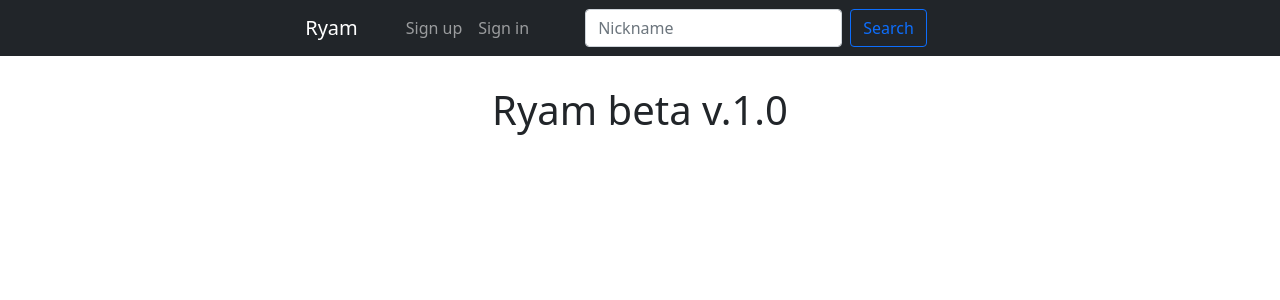
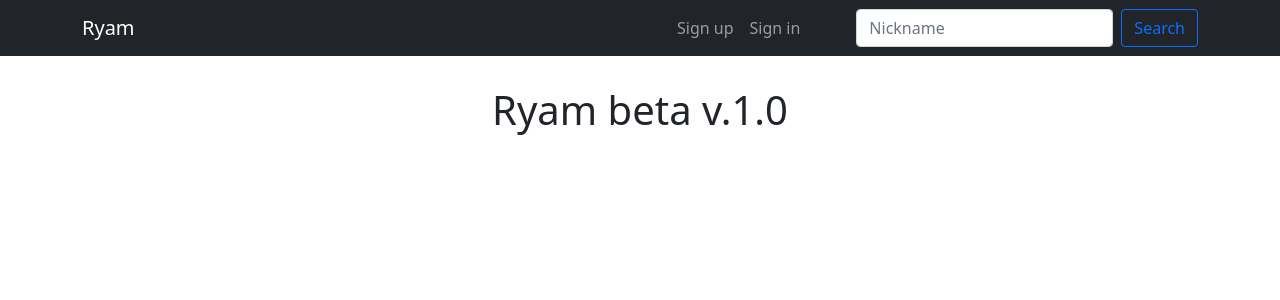
Before and after one commit to nice77/Yandex-Lyceum-WEB-Proj, a Flask app: page / in a window 1280 px wide. Shown: the top 300 px of the page. Run offline with Flask 2, Linux system fonts and the light colour scheme; some libraries are stand-ins or nearby versions.

Commit message:
first changes

```diff
--- a/app/static/scripts/main.js
+++ /dev/null
@@ -1,5 +0,0 @@
-const hamburger = document.querySelector('.hamburger');
-hamburger.addEventListener('click', function() {
-   this.classList.toggle('is-active');
-
-});
--- a/app/templates/base.html
+++ b/app/templates/base.html
@@ -2,47 +2,49 @@
 <html lang="en">
 <head>
     <meta charset="UTF-8">
+    <meta name="viewport" content="width=device-width, initial-scale=1.0">
     <link href="https://cdn.jsdelivr.net/npm/bootstrap@5.1.3/dist/css/bootstrap.min.css" rel="stylesheet"
           integrity="sha384-1BmE4kWBq78iYhFldvKuhfTAU6auU8tT94WrHftjDbrCEXSU1oBoqyl2QvZ6jIW3"
           crossorigin="anonymous">
+      <!--<link rel="stylesheet" href="https://stackpath.bootstrapcdn.com/bootstrap/5.0.0-alpha1/css/bootstrap.min.css">-->
     <link rel="stylesheet" type="text/css" href="../static/styles/styles.css">
     <title>{{title}}</title>
 </head>
+
 <body>
     <nav class="navbar navbar-expand-md navbar-dark bg-dark" style="margin-bottom: 30px;">
-        <div class="container-fluid">
-            <div class="row mx-auto">
-                <a class="navbar-brand col-auto" href="#">
+        <div class="container">
+                <a class="navbar-brand" href="#">
                     Ryam
                 </a>
-                <button class="navbar-toggler col-auto" type="button" data-bs-toggle="collapse" data-bs-target="#navbarScroll" aria-controls="navbarScroll" aria-expanded="false" aria-label="Toggle navigation">
+                <button class="navbar-toggler" type="button" data-bs-toggle="collapse" data-bs-target="#navbarScroll" aria-controls="navbarScroll" aria-expanded="false" aria-label="Toggle navigation">
                     <span class="navbar-toggler-icon"></span>
                 </button>
-                <div class="collapse navbar-collapse col-auto me-5" id="navbarScroll">
-                    <ul class="navbar-nav my-lg-0 navbar-nav-scroll" style="--bs-scroll-height: 100px;">
+                <div class="collapse navbar-collapse" id="navbarScroll">
+                    <ul class="navbar-nav my-lg-0 navbar-nav-scroll ms-auto" style="--bs-scroll-height: 100px;">
                     {% if current_user.is_authenticated %}
-                        <li class="nav-item ms-auto">
+                        <li class="nav-item">
                             <a class="nav-link" href="/">Main page</a>
                         </li>
-                        <li class="nav-item ms-auto">
+                        <li class="nav-item">
                             <a class="nav-link" href="/profile">My profile</a>
                         </li>
-                        <li class="nav-item ms-auto">
+                        <li class="nav-item">
                             <a class="nav-link" href="/new_post">New post</a>
                         </li>
-                        <li class="nav-item ms-auto">
+                        <li class="nav-item">
                             <a class="nav-link" href="/logout">Logout</a>
                         </li>
                     {% else %}
-                         <li class="nav-item ms--auto">
+                         <li class="nav-item">
                             <a class="nav-link" href="/register">Sign up</a>
                         </li>
-                        <li class="nav-item ms--auto">
+                        <li class="nav-item">
                             <a class="nav-link" href="/login">Sign in</a>
                         </li>
                     {% endif %}
                     </ul>
-                    <form class="col-auto d-flex ps-md-5">
+                    <form class="d-flex ps-md-5">
                         <input class="form-control me-2" type="text" placeholder="Nickname" id="myInput">
                         <button class="btn btn-outline-primary" onclick="getV()" type="button">Search</button>
                     </form>
```
